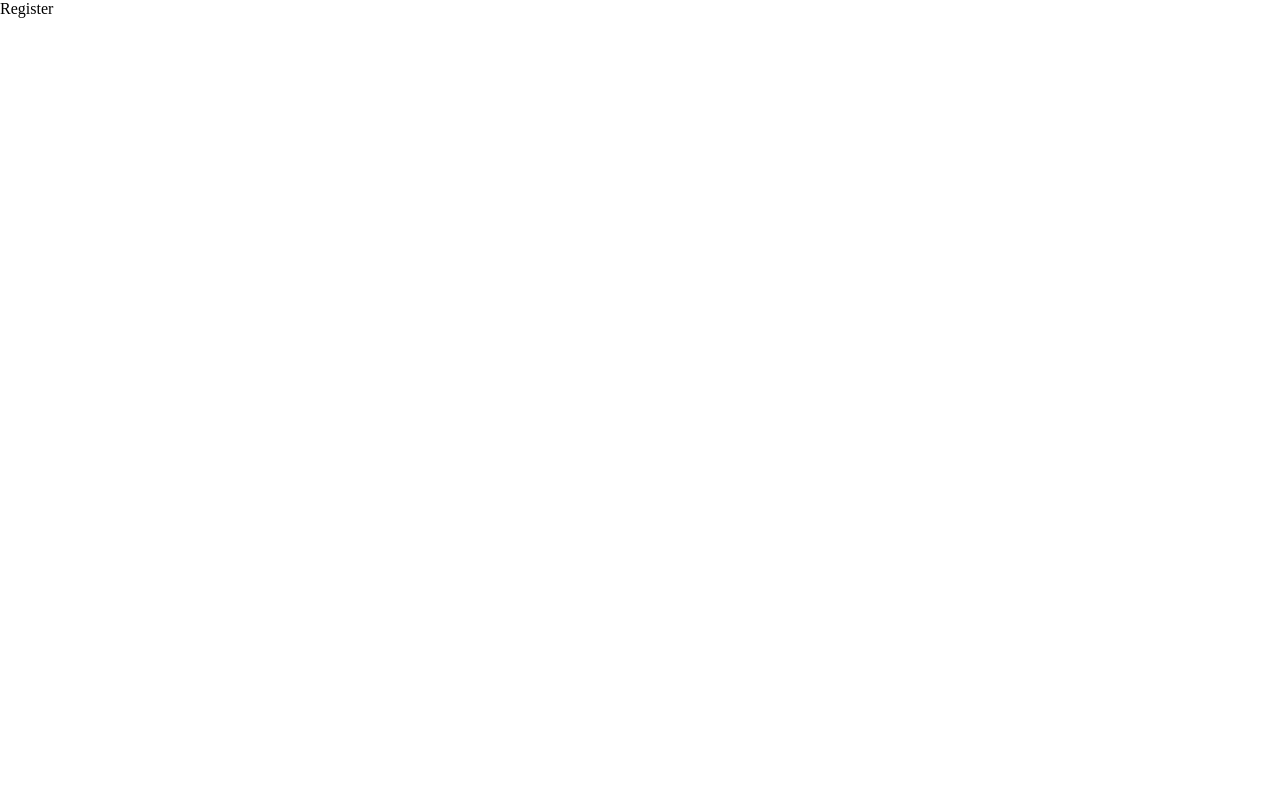
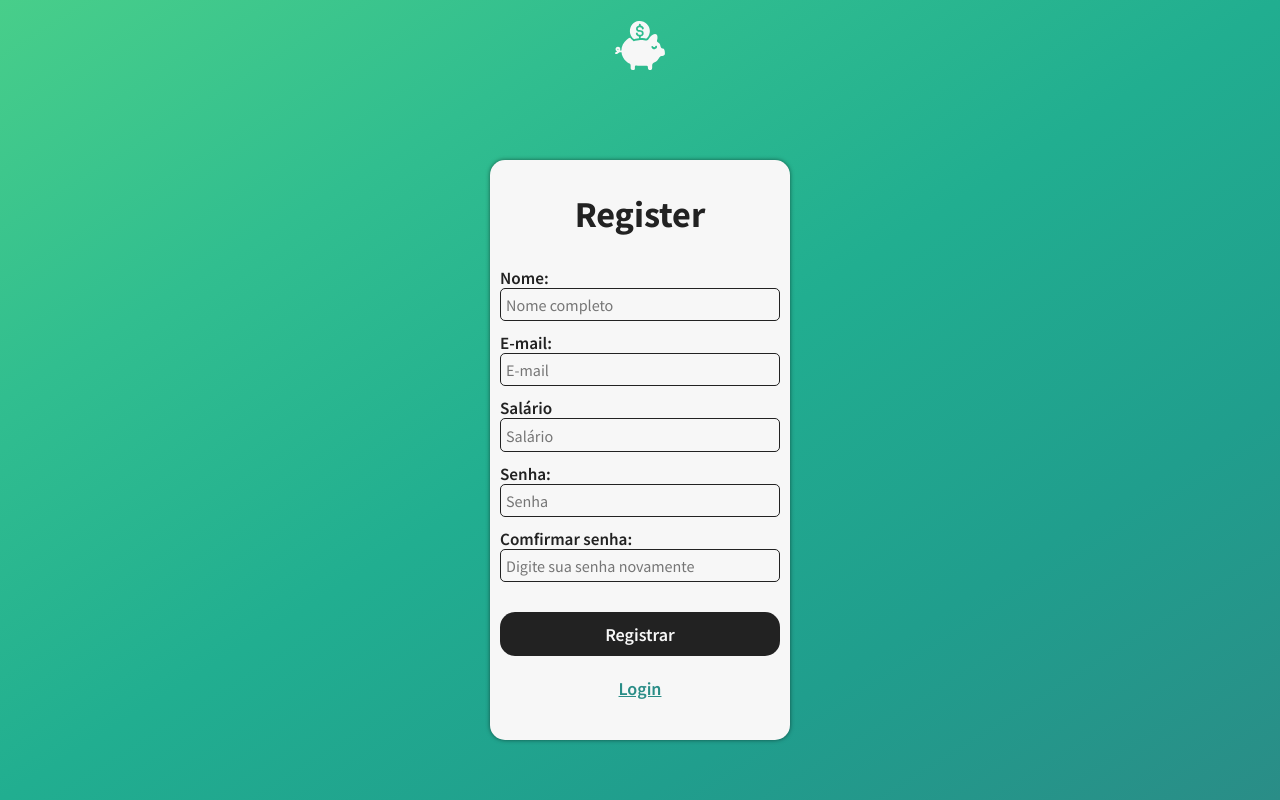
Before and after one commit to RGMenezes/administrador-financeiro, a Next.js app in the folder financial-administrator/: page /register in a window 1280 px wide. Built offline with nearby package versions, Linux system fonts and the light colour scheme.

Commit message:
iniciando registro e input number

```diff
--- a/financial-administrator/package.json
+++ b/financial-administrator/package.json
@@ -14,6 +14,7 @@
     "eslint-config-next": "13.4.8",
     "next": "13.4.8",
     "react": "18.2.0",
-    "react-dom": "18.2.0"
+    "react-dom": "18.2.0",
+    "react-icons": "^4.10.1"
   }
 }
--- a/financial-administrator/src/app/page.js
+++ b/financial-administrator/src/app/page.js
@@ -8,7 +8,7 @@ import AlertBox from "@/components/system/AlertBox";
 
 import InputText from "@/components/form/InputText";
 import Button from "@/components/form/Button";
-import Link from "@/components/form/LinkText";
+import Link from "@/components/system/LinkText";
 import Logo from "../../public/logo/logo.js";
 
 export default function Page(){
--- a/financial-administrator/src/app/register/page.js
+++ b/financial-administrator/src/app/register/page.js
@@ -1,9 +1,94 @@
-import "./styles.module.css";
+"use client";
+import { useState } from "react";
+import db from "@/api/db";
+
+import styles from "./styles.module.css";
+
+import AlertBox from "@/components/system/AlertBox";
+import Logo from "../../../public/logo/logo";
+import InputText from "@/components/form/InputText";
+import InputNumber from "@/components/form/InputNumber";
+import Button from "@/components/form/Button";
+import Link from "@/components/system/LinkText";
+
 
 export default function Register(){
+    const [onAlert, setOnAlert] = useState({});
+
+    function submitRegister(e){
+        e.preventDefault();
+
+        const newUser = {
+
+        };
+
+        db.post("/register", newUser).then((res) => {
+
+        }).catch((err) => {
+            setOnAlert({type: "error", msg:"Erro ao enviar o registro!"});
+            console.log(`Erro ao enviar o registro: ${err}`);
+        });
+
+    };
+
     return(
-        <section>
-            Register
-        </section>
+        <main className={styles.container_register}>
+
+            <AlertBox alert={onAlert} />
+
+            <div className={styles.logo}>
+                <Logo />
+            </div>
+
+            <form onSubmit={submitRegister} autoComplete="on" className={styles.register} >
+                <h1>Register</h1>
+
+                <div className={styles.container_y}>
+                    <InputText
+                        type="text"
+                        text="Nome"
+                        placeholder="Nome completo"
+                        id="name"
+                        required={true}
+                    />
+                    <InputText
+                        type="email"
+                        text="E-mail"
+                        placeholder="E-mail"
+                        id="email"
+                        required={true}
+                    />
+                    <InputNumber
+                        text="Salário"
+                        placeholder="Salário"
+                        id="wage"
+                        min={10}
+                        required={true}
+                    />
+                    <InputText
+                        type="password"
+                        text="Senha"
+                        placeholder="Senha"
+                        id="password"
+                        minLength={8}
+                        required={true}
+                    />
+                    <InputText
+                        type="password"
+                        text="Comfirmar senha"
+                        placeholder="Digite sua senha novamente"
+                        id="confirm_password"
+                        minLength={8}
+                        required={true}
+                    />
+                </div>
+
+                <div className={styles.container_y}>
+                    <Button type="submit" text="Registrar" />
+                    <Link to="/" text="Login" spaced={true} />
+                </div>
+
+            </form>
+        </main>
     );
 };
--- a/financial-administrator/src/app/register/styles.module.css
+++ b/financial-administrator/src/app/register/styles.module.css
@@ -0,0 +1,42 @@
+.container_register{
+    min-width: 100vw;
+    min-height: 100vh;
+
+    display: flex;
+    flex-flow: column nowrap;
+    align-items: center;
+    justify-content: center;
+
+    background-color: var(--color-bg);
+    background-image: var(--gradient);
+}
+
+.logo{
+    width: 50px;
+    height: 50px;
+
+    position: fixed;
+    top: 20px;
+
+    fill: var(--color-bg);
+}
+
+.register{
+    width: 300px;
+    padding: 30px 10px;
+    margin-top: 100px;
+
+    display: flex;
+    flex-flow: column nowrap;
+    gap: 30px;
+
+    background-color: var(--color-bg);
+    border-radius: 15px;
+    box-shadow: 0px 0px 4px rgba(0, 0, 0, 0.5);
+}
+
+.container_y{
+    display: flex;
+    flex-flow: column nowrap;
+    gap: 10px;
+}
--- /dev/null
+++ b/financial-administrator/src/components/form/InputNumber.js
@@ -0,0 +1,48 @@
+"use client";
+import { useState } from "react";
+import { BsFillCaretUpFill, BsFillCaretDownFill } from "react-icons/bs";
+
+import styles from "./InputNumber.module.css";
+
+export default function InputNumber({text, id, min, max, placeholder, required}){
+    const [value, setValue] = useState(false);
+
+
+    //fazer uma função usando onChange ou onClick no container em vez do icon, usar target para identificar qual icone clicado.
+    const addValue = (e) => {if(value != max || value === false) console.log(e); setValue(e.target.value + 1)};
+    const remValue = (e) => {if(value != min || value === false) setValue(e.target.value - 1)};
+    return (
+        <div className={styles.container}>
+            <label htmlFor={id} >{text}</label>
+            {required ?
+                <div className={styles.input_container} >
+                    <input
+                        type="number"
+                        id={id}
+                        name={id}
+                        min={min}
+                        max={max}
+                        placeholder={placeholder}
+                        required
+                        defaultValue={value}
+                    />
+                    <div className={styles.button_container}>
+                        <BsFillCaretUpFill onClick={addValue} />
+                        <BsFillCaretDownFill onClick={remValue} />
+                    </div>
+                </div>
+            :
+                <div>
+                    <input
+                        type="number"
+                        id={id}
+                        name={id}
+                        min={min}
+                        max={max}
+                        placeholder={placeholder}
+                    />
+                </div>
+            }
+        </div>
+    );
+};
--- /dev/null
+++ b/financial-administrator/src/components/form/InputNumber.module.css
@@ -0,0 +1,103 @@
+.container{
+    display: flex;
+    flex-flow: column;
+}
+
+.container label{
+    cursor: pointer;
+    font: normal 600 .95em var(--font);
+    color: var(--color);
+
+    transition: all .3s ease;
+}
+
+.container ::-webkit-inner-spin-button{
+    display: none;
+}
+.container input{
+    min-width: 100%;
+    padding: 5px;
+    padding-right: 0px;
+
+    background-color: transparent;
+    border: none;
+    outline: none;
+
+    font: normal normal .9em var(--font);
+    color: var(--color);
+
+    transition: all .3s ease;
+}
+
+.input_container{
+    display: grid;
+    grid-template-columns: auto 0px;
+    align-items: center;
+
+    border: 1px solid var(--color);
+    border-radius: 5px;
+
+    transition: all .3s ease;
+}
+
+.button_container{
+    display: grid;
+    grid-template-rows: 1fr 1fr;
+    align-items: center;
+    justify-items: center;
+    overflow: hidden;
+
+    border-radius: 5px;
+}
+
+.button_container *{
+    width: 100%;
+
+    display: none;
+
+    cursor: pointer;
+    color: transparent;
+}
+
+@media screen and (min-width: 481px) {
+
+    .input_container{
+        grid-template-columns: auto 25px;
+    }
+
+    .button_container *{
+        display: block;
+
+        transition: all .3s ease;
+    }
+    .button_container *:hover{
+        color: var(--color-basic);
+    }
+    .button_container *:active{
+        background-color: var(--color);
+        color: var(--color-bg);
+    }
+
+    .container:hover .input_container{
+        border-color: var(--color-main);
+
+        color: var(--color-main);
+    }
+    .container:hover .button_container *{
+        color: var(--color-main);
+    }
+
+    .container:hover label{
+        color: var(--color-main);
+    }
+}
+
+.container input:focus{
+    border-color: var(--color-basic);
+
+    color: var(--color-basic);
+}
+
+.container:focus-within label{
+    color: var(--color-basic);
+}
```
Also changed, not shown: financial-administrator/src/components/system/LinkText.js (renamed from financial-administrator/src/components/form/LinkText.js), financial-administrator/src/components/system/LinkText.module.css (renamed from financial-administrator/src/components/form/LinkText.module.css), 1 other file (tests, documents, lock files or other folders).
